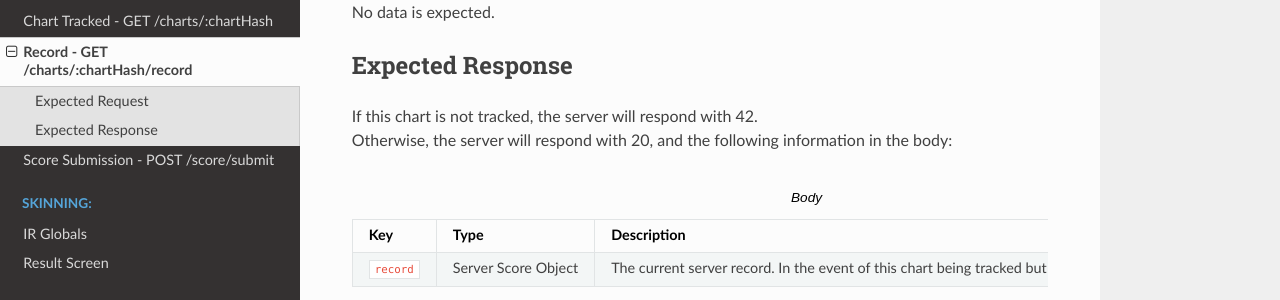
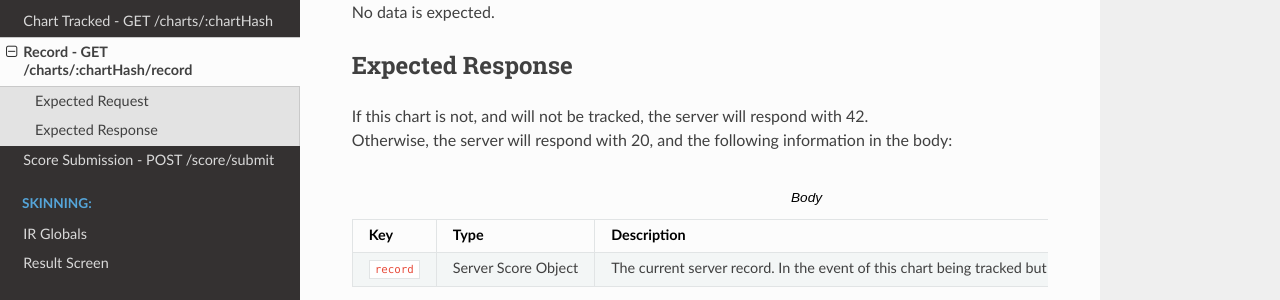
Before and after one commit to zkldi/uscir-spec, a Sphinx documentation site: the page built from source/endpoints/record.rst, in a window 1280 px wide. Shown: the part 263-563 px from the top of the page. Built offline with Sphinx 7.4.7 and the Read the Docs theme 2.0.0, drawn with Linux system fonts in a browser that asks for light colours.

Commit message:
Clarify 'is not tracked'

```diff
--- a/source/endpoints/record.rst
+++ b/source/endpoints/record.rst
@@ -13,7 +13,7 @@ No data is expected.
 Expected Response
 #################
 
-| If this chart is not tracked, the server will respond with 42.
+| If this chart is not, and will not be tracked, the server will respond with 42.
 | Otherwise, the server will respond with 20, and the following information in the body:
 
 .. list-table:: Body
```
